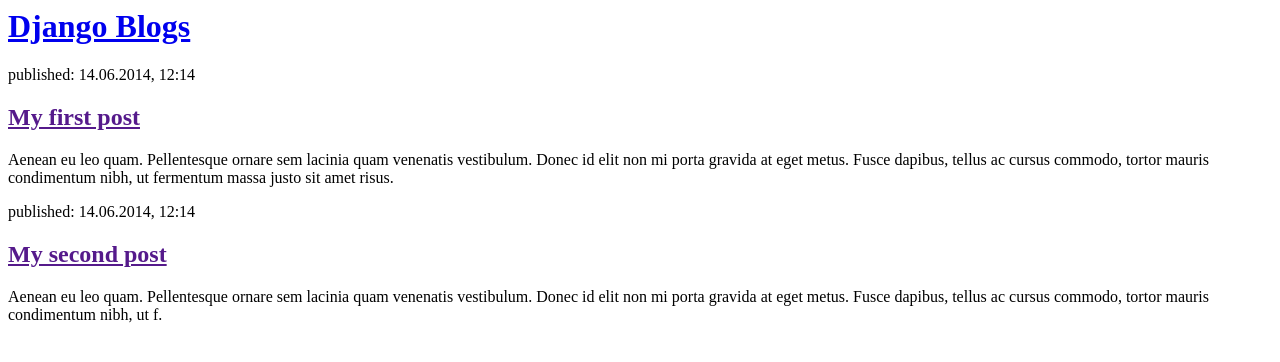
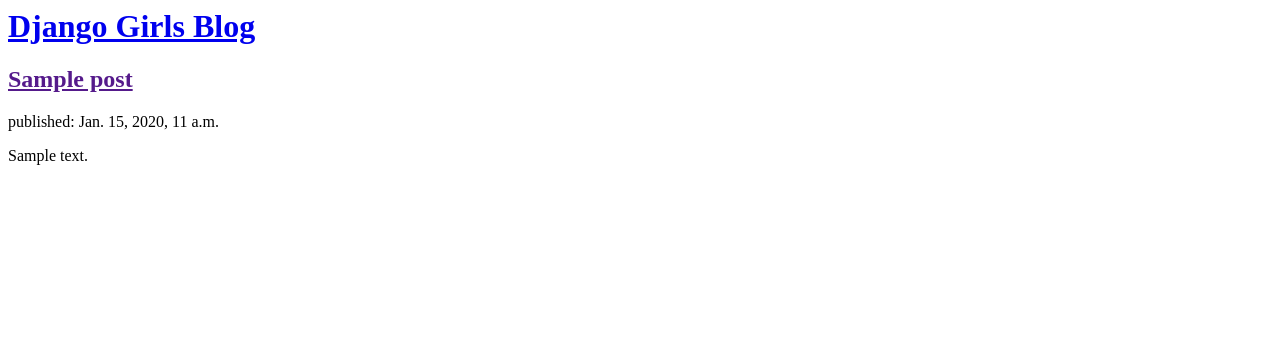
Before and after one commit to arindam9999/my-first-blog, a Django app: template website/blog/templates/blog/post_list.html in a window 1280 px wide. Shown: the top 362 px of the page. Run offline with Django 3.2, Linux system fonts and the light colour scheme; the template is opened without the code that fills it: values that come from a table or form of the project are taken from there, others are empty; tables that the repository leaves empty hold one stand-in row (values such as "Sample post").

Commit message:
MOdified template to display posts from database.

```diff
--- a/website/blog/templates/blog/post_list.html
+++ b/website/blog/templates/blog/post_list.html
@@ -1,22 +1,10 @@
-<html>
-    <head>
-        <title>MOVIE BLOG</title>
-    </head>
-    <body>
-        <div>
-            <h1><a href="/">Django  Blogs</a></h1>
-        </div>
-
-        <div>
-            <p>published: 14.06.2014, 12:14</p>
-            <h2><a href="">My first post</a></h2>
-            <p>Aenean eu leo quam. Pellentesque ornare sem lacinia quam venenatis vestibulum. Donec id elit non mi porta gravida at eget metus. Fusce dapibus, tellus ac cursus commodo, tortor mauris condimentum nibh, ut fermentum massa justo sit amet risus.</p>
-        </div>
-
-        <div>
-            <p>published: 14.06.2014, 12:14</p>
-            <h2><a href="">My second post</a></h2>
-            <p>Aenean eu leo quam. Pellentesque ornare sem lacinia quam venenatis vestibulum. Donec id elit non mi porta gravida at eget metus. Fusce dapibus, tellus ac cursus commodo, tortor mauris condimentum nibh, ut f.</p>
-        </div>
-    </body>
-</html>
+<div>
+    <h1><a href="/">Django Girls Blog</a></h1>
+</div>
+{% for post in posts %}
+    <div>
+         <h2><a href="">{{ post.title }}</a></h2>
+        <p>published: {{ post.published_date }}</p>
+        <p>{{ post.text|linebreaksbr }}</p>
+    </div>
+{% endfor %}
```
Also changed, not shown: website/blog/views.py (+5 -3 lines).
